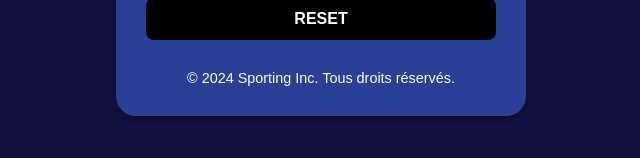
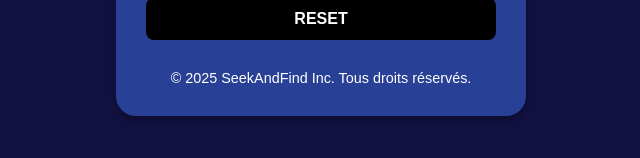
Before and after one commit to FtKuBo/SeekAndFind, a React (Vite) app: page /forgot-password in a window 1280 px wide. Shown: the part 438-596 px from the top of the page, without its empty margins (319-959 px from the left). Built offline with nearby package versions, Linux system fonts and the light colour scheme.

Commit message:
copyright

```diff
--- a/src/ForgotPasswordPage/ForgotPassword.jsx
+++ b/src/ForgotPasswordPage/ForgotPassword.jsx
@@ -41,7 +41,7 @@ function ForgotPassword() {
             <button className="button-send" onClick={handleResetButton}>
                 RESET
             </button>
-            <div className="login-footer">© 2024 Sporting Inc. Tous droits réservés.</div>
+            <div className="login-footer">© 2025 SeekAndFind Inc. Tous droits réservés.</div>
         </div>
     );
 }
--- a/src/LoginPage/Login.jsx
+++ b/src/LoginPage/Login.jsx
@@ -45,7 +45,7 @@ function Login() {
             <div className="login-footer">
                 Forgot password? <a href="/forgot-password" style={{ color: "white" }}>Click HERE</a>.
                 <br />
-                © 2024 Sporting Inc. Tous droits réservés.
+                © 2025 SeekAndFind Inc. Tous droits réservés.
             </div>
         </div>
     );
--- a/src/RegisterPage/Register.jsx
+++ b/src/RegisterPage/Register.jsx
@@ -65,7 +65,7 @@ function Register() {
             <button onClick={handleRegister} className="button-register">
                 REGISTER
             </button>
-            <div className="login-footer">© 2024 Sporting Inc. Tous droits réservés.</div>
+            <div className="login-footer">© 2025 SeekAndFind Inc. Tous droits réservés.</div>
         </div>
     );
 }
```
